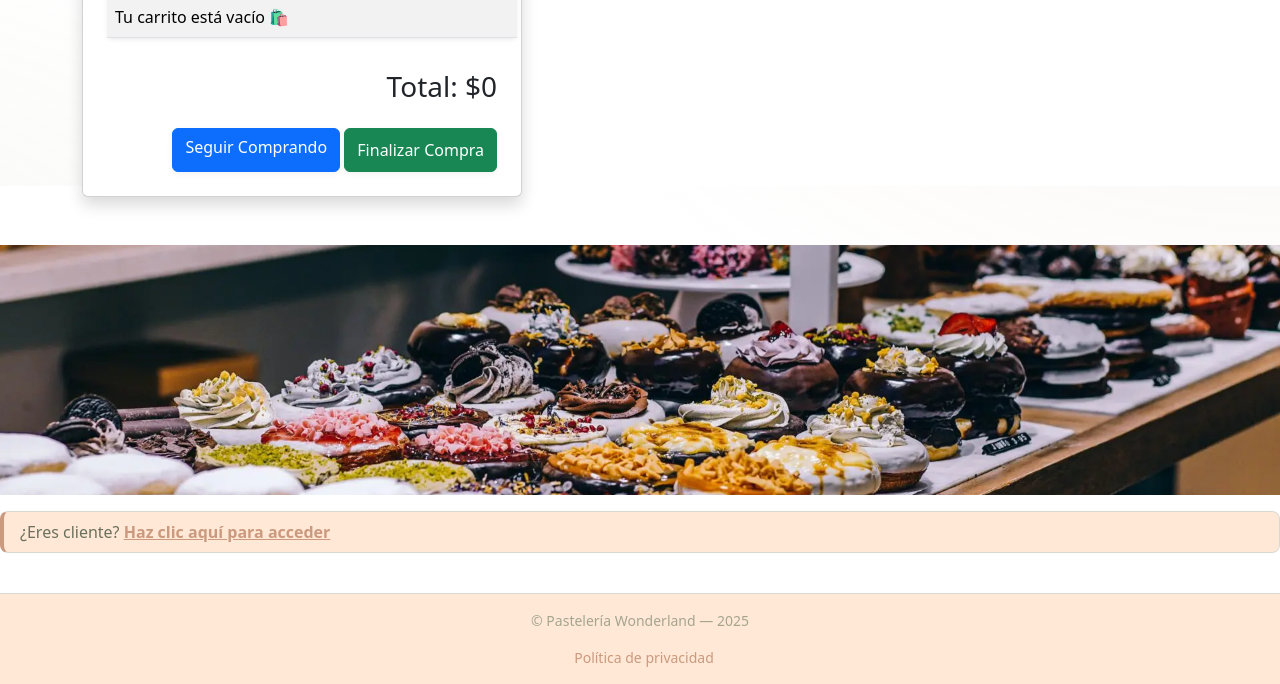
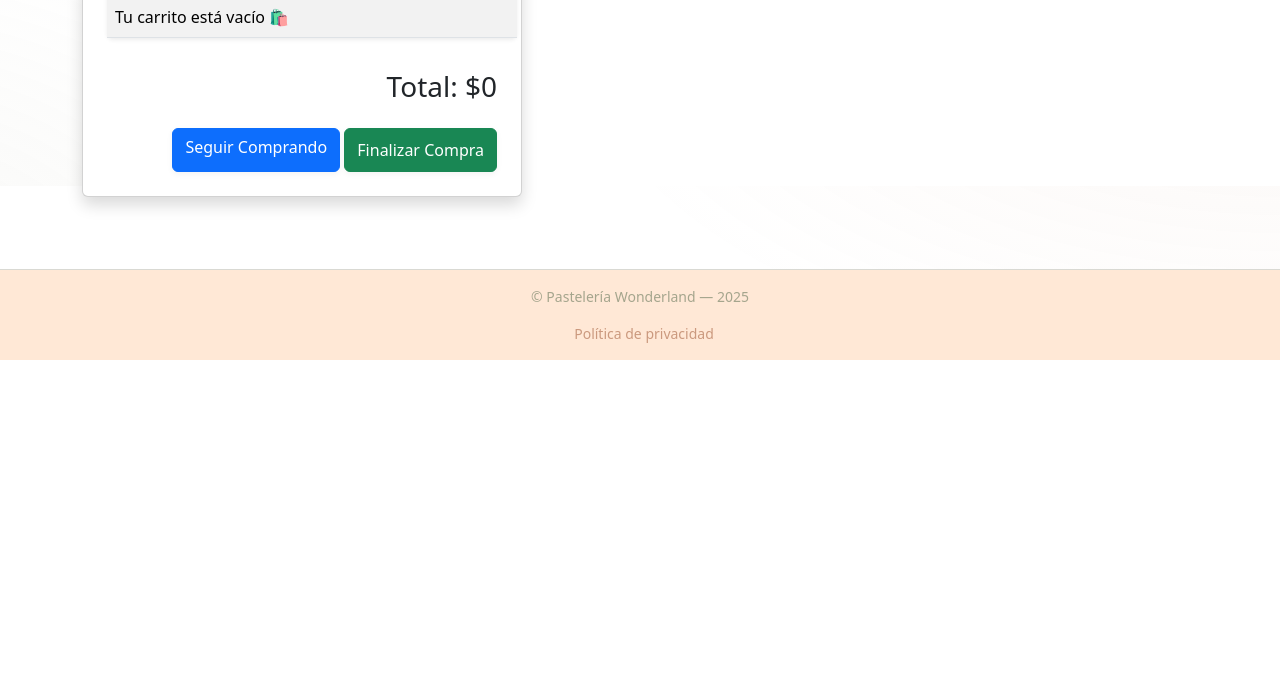
Before and after one commit to TheBolter1/Pasteleria-Wonderland, a plain HTML site: page carrito.html in a window 1280 px wide. Shown: the part 614-1298 px from the top of the page. After the commit the page ends 974 px from the top, so only its background shows below. Drawn offline with nearby package versions, Linux system fonts and the light colour scheme.

Commit message:
correción de error en carrito.html

```diff
--- a/carrito.html
+++ b/carrito.html
@@ -47,7 +47,6 @@
             <section class="container my-5">
               <div class="card p-4 shadow">
                 <h2 class="mb-4">🛒 Tu Carrito de Compras</h2>
-
                 <table class="table table-striped table-hover shadow-sm rounded">
                   <thead class="table-dark">
                     <tr>
@@ -59,28 +58,15 @@
                     </tr>
                   </thead>
                   <tbody id="cart-items">
-        <!-- JS llenará aquí -->
                   </tbody>
                 </table>
-
                 <h3 class="mt-3 text-end">Total: $<span id="cart-total">0</span></h3>
-
                 <div class="text-end mt-3">
                   <a href="productos.html" class="btn btn-primary">Seguir Comprando</a>
                   <button class="btn btn-success">Finalizar Compra</button>
                 </div>
               </div>
             </section>
-
-        </section>
-    </main>
-    <main>
-        <img src="assets/img/pedido.webp" alt="Pastelería Wonderland" class="banner">
-        <div class="custom-alert soft">
-          ¿Eres cliente? <a href="login.html" class="alert-link">Haz clic aquí para acceder</a>
-        </div>
-        <section class="Carrito">
-
           </section>
     </main>
     <!--Footer-->
```
Lines whose indentation alone changed are shown as unchanged.
